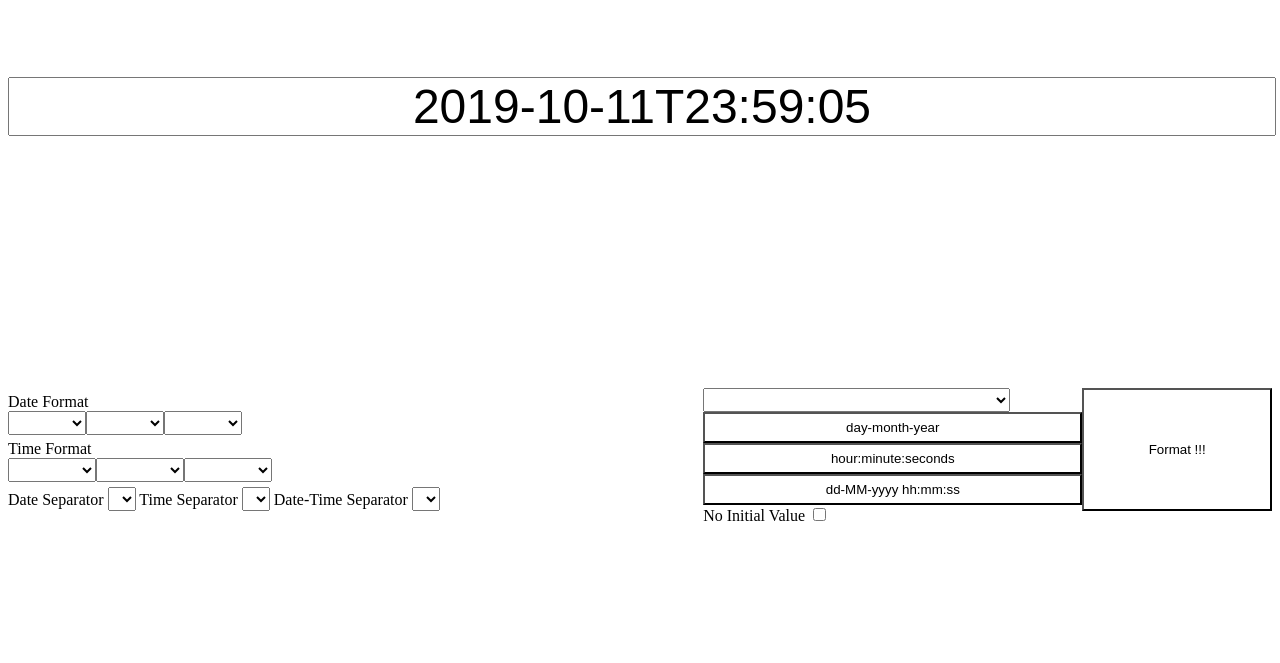
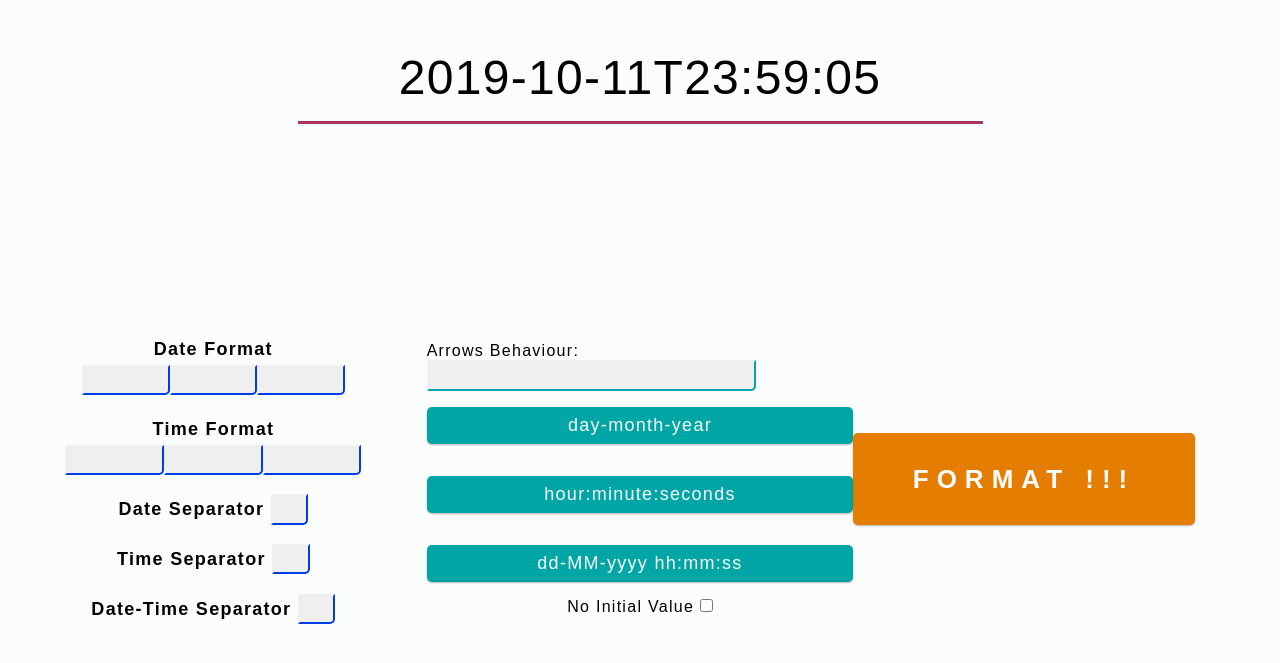
Before and after one commit to andreachirico11/Date-Mask-Directive, an Angular app: page / in a window 1280 px wide. Shown: the part 121-784 px from the top of the page. Built offline with nearby package versions, Linux system fonts and the light colour scheme.

Commit message:
view completed

```diff
--- a/src/app/app.component.css
+++ /dev/null
@@ -1,73 +0,0 @@
-.container {
-  display: grid;
-  padding-top: 5%;
-  justify-content: center;
-}
-
-input {
-  text-align: center;
-}
-
-.form input {
-  font-size: large;
-  /* width: 70%; */
-  margin: 0;
-  /* margin-right: 30%;     */
-}
-
-#mainInput {
-  font-size: xxx-large;
-  width: 100%;
-  margin: 0;
-  padding: 0;
-}
-
-.row {
-  padding: 10% 0;
-}
-
-button {
-  background-color: rgb(255, 255, 255);
-  width: 100%;
-  height: 100%;
-  margin-top: auto;
-  margin-bottom: auto;
-  cursor: pointer;
-}
-
-.defaults button {
-  height: 25%;
-}
-
-.defaults p {
-  height: 25%;
-  text-align: center;
-}
-
-body {
-  font-family: Arial, Helvetica, sans-serif;
-}
-
-#controls {
-  display: grid;
-  grid-template-columns: 55% 30% 15%;
-}
-
-select {
-  font-size: large;
-  font-weight: bolder;
-}
-
-.form {
-  display: grid;
-  align-items: stretch;
-  font-size: large;
-}
-
-.up_down_margin {
-  margin: 5px 0;
-}
-
-div p {
-  margin: 0;
-}
--- a/src/app/app.component.html
+++ b/src/app/app.component.html
@@ -19,8 +19,8 @@
       </ng-template>
     </form>
   </div>
-  <div class="row" id="controls">
-    <form action="">
+  <div class="row row-bottom" id="controls">
+    <form>
       <div class="up_down_margin">
         <p>Date Format</p>
         <select
@@ -81,6 +81,7 @@
     </form>
     <div class="defaults">
       <label>
+        Arrows Behaviour:
         <select [(ngModel)]="arrowBehaviour" required name="arrowBehaviour">
           <option *ngFor="let arrowBehaviour of arrowBehaviours" [value]="arrowBehaviour">{{
             arrowBehaviour.replace(regExp,' ')
@@ -94,6 +95,6 @@
         <input type="checkbox" [(ngModel)]="noInitialValue"/>
       </label>
     </div>
-    <button (click)="format()">Format !!!</button>
+    <button class="format-button" (click)="format()">Format !!!</button>
   </div>
 </div>
--- a/src/app/app.component.ts
+++ b/src/app/app.component.ts
@@ -8,7 +8,6 @@ import { FormControl } from "@angular/forms";
 @Component({
   selector: "app-root",
   templateUrl: "./app.component.html",
-  styleUrls: ["./app.component.css"],
 })
 export class AppComponent implements OnInit {
   maskConfigOptions: MaskConfigOptions;
--- a/src/styles.css
+++ b/src/styles.css
@@ -1 +1,148 @@
-/* You can add global styles to this file, and also import other style files */
+* {
+    letter-spacing: 0.08rem;
+    margin: 0;
+    padding: 0;
+  }
+
+  body {
+    font-family: Arial, Helvetica, sans-serif;
+    overflow: hidden;
+    background-color: #fbfdfd;
+  }
+
+  button {
+    background-color: #00a5a5;
+    color: #fbfdfd;
+    width: 100%;
+    height: 100%;
+    cursor: pointer;
+    border: none;
+    border-radius: 5px;
+    box-shadow: 0 1px 2px rgba(0, 0, 0, 0.1), 0 1px 2px rgba(0, 0, 0, 0.2);
+    transition: background-color 0.3s ease-out;
+  }
+
+  button:focus {
+    outline: none;
+    background-color: #009494;
+  }
+
+  button:hover {
+    background-color: #009494;
+    box-shadow: 0 2px 5px rgba(0, 0, 0, 0.2), 0 1px 2px rgba(0, 0, 0, 0.24);
+  }
+
+  select {
+    display: inline-block;
+    font-size: 18px;
+    padding: 0.2rem 0.8rem;
+    border-top: 2px solid transparent;
+    border-left: 2px solid transparent;
+    border-bottom: 2px solid #003de5;
+    border-right: 2px solid #003de5;
+    border-bottom-right-radius: 5px;
+    -webkit-appearance: none;
+    transition: border 0.1s ease-out;
+  }
+
+  select:focus {
+    outline: none;
+  }
+
+  select:hover {
+    border: 2px solid #003de5;
+    border-top-left-radius: 5px;
+  }
+
+  .container {
+    display: grid;
+    grid-template-rows: repeat(2, 1fr);
+    height: 100vh;
+    width: 100vw;
+  }
+
+  .row {
+    justify-self: center;
+    align-self: center;
+  }
+
+  #mainInput {
+    font-size: xxx-large;
+    text-align: center;
+    padding: 1rem 2rem;
+    background-color: #fbfdfd;
+    border: none;
+    border-bottom: 3px solid #aa3562;
+  }
+
+  #mainInput:focus {
+    outline: none;
+  }
+
+  .row-bottom {
+    display: grid;
+    grid-template-columns: repeat(3, 1fr);
+    width: 100%;
+    justify-self: center;
+    align-items: center;
+  }
+
+  .row-bottom form {
+    display: flex;
+    flex-direction: column;
+    justify-self: center;
+    align-items: center;
+    width: 100%;
+    text-align: center;
+  }
+
+  .up_down_margin {
+    margin: 0.6rem 0;
+    font-size: 18px;
+    font-weight: bold;
+  }
+
+  .up_down_margin p {
+    margin: 0.3rem 0;
+  }
+
+  .defaults {
+    display: flex;
+    flex-direction: column;
+    justify-self: center;
+    align-items: center;
+  }
+
+  .defaults select {
+    border-bottom: 2px solid #00a5a5;
+    border-right: 2px solid #00a5a5;
+  }
+
+  .defaults select:hover {
+    border: 2px solid #00a5a5;
+  }
+
+  .defaults button {
+    font-size: 18px;
+    font-weight: 500;
+    margin: 1rem;
+    padding: 0.5rem 2rem;
+  }
+
+  .format-button {
+    background-color: #e57e00;
+    font-size: 26px;
+    font-weight: 800;
+    letter-spacing: 0.5rem;
+    text-transform: uppercase;
+    width: 80%;
+    height: 30%;
+  }
+
+  .format-button:hover {
+    background-color: #cc7000;
+  }
+
+  .format-button:focus {
+    background-color: #e57e00;
+  }
```
